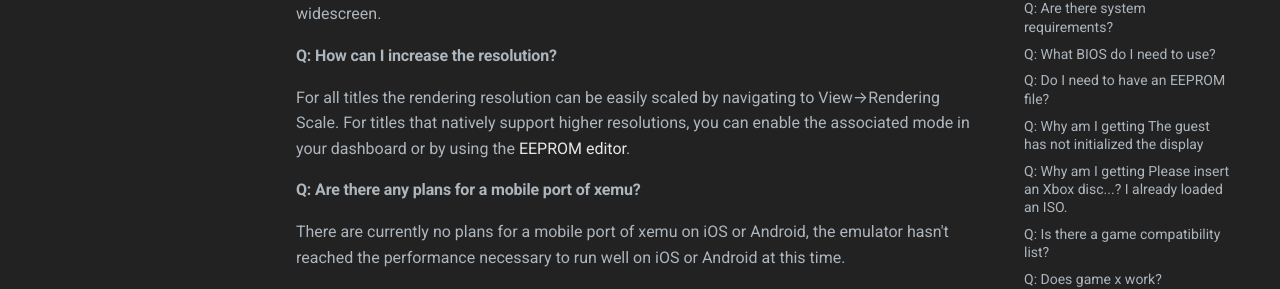
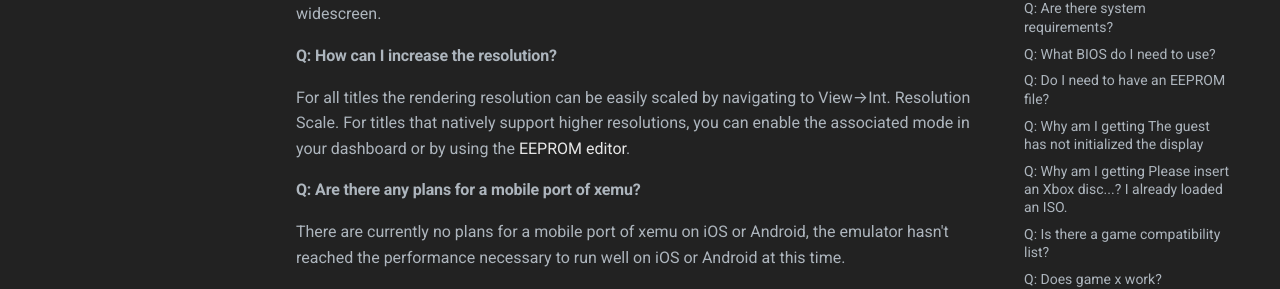
Before and after one commit to xemu-project/xemu-website, an MkDocs documentation site: the page built from docs/docs/faq.md, in a window 1280 px wide and 900 px high, scrolled down 1392 px. Shown: the part 172-461 px from the top of the window. Built offline with MkDocs 1.6.1 and Material for MkDocs 9.7.7, drawn with Linux system fonts in a browser that asks for light colours.

Commit message:
Update 'Render Scaling' to 'Int. Resolution Scale'

```diff
--- a/docs/docs/faq.md
+++ b/docs/docs/faq.md
@@ -40,7 +40,7 @@ When a game exercises a piece of code in xemu that has not yet been implemented
 You can change the setting in your [dashboard](dashboard.md) or use the [EEPROM editor](eeprom.md) to enable widescreen. Then select 'Scale (Widescreen 16:9)' in xemu View scaling mode. Note: not all games support widescreen.
 
 #### Q: How can I increase the resolution?
-For all titles the rendering resolution can be easily scaled by navigating to View&rarr;Rendering Scale. For titles that natively support higher resolutions, you can enable the associated mode in your dashboard or by using the [EEPROM editor](eeprom.md).
+For all titles the rendering resolution can be easily scaled by navigating to View&rarr;Int. Resolution Scale. For titles that natively support higher resolutions, you can enable the associated mode in your dashboard or by using the [EEPROM editor](eeprom.md).
 
 #### Q: Are there any plans for a mobile port of xemu?
 There are currently no plans for a mobile port of xemu on iOS or Android, the emulator hasn't reached the performance necessary to run well on iOS or Android at this time.
```
